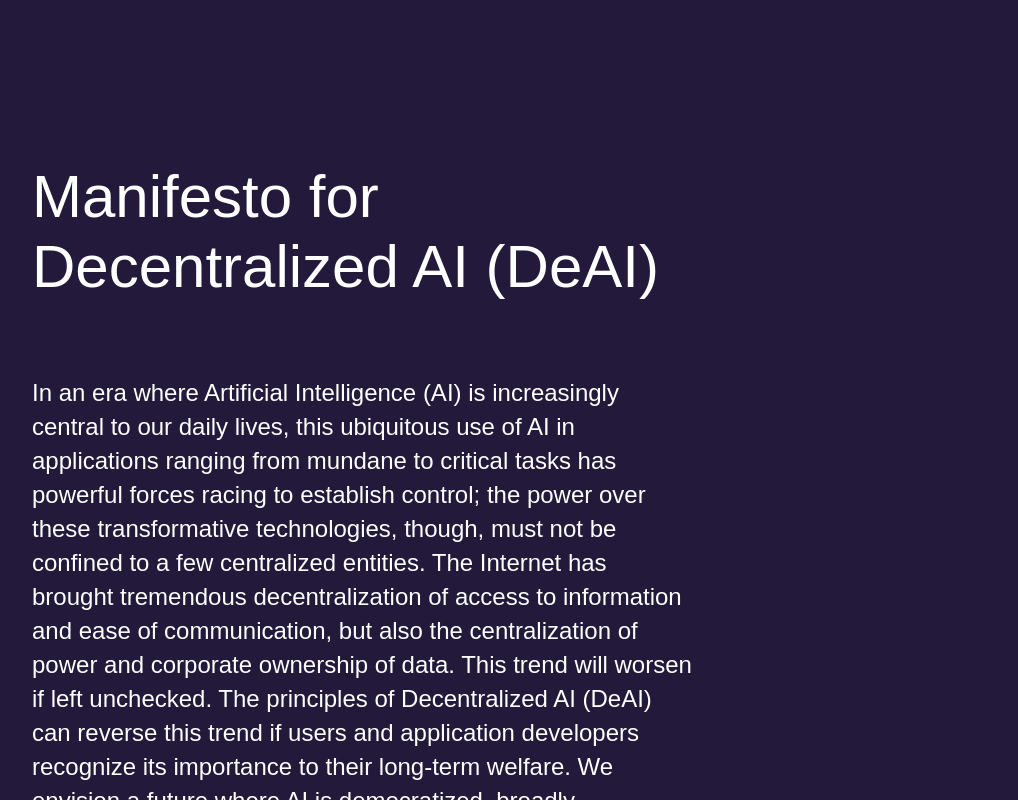
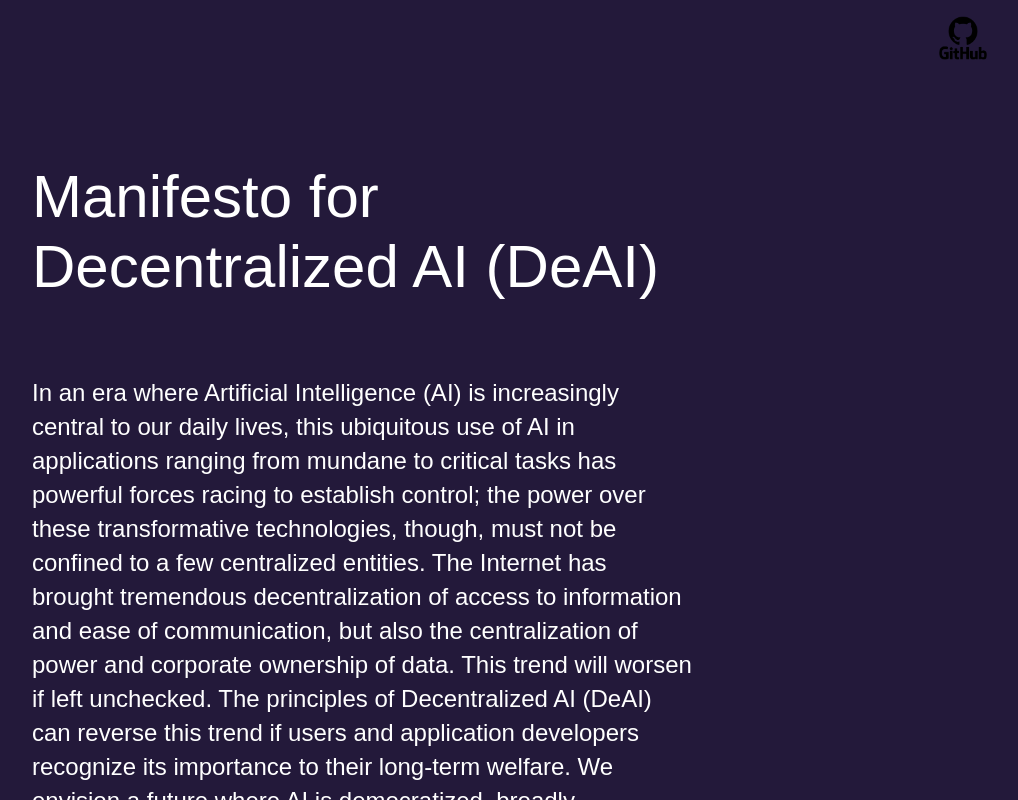
Before and after one commit to hankolious/ManifestoForDecentralizedAI, a React (Vite) app: page / in a window 1280 px wide. Shown: the whole page, without its empty margins (262-1280 px from the left). Built offline with nearby package versions, Linux system fonts and the light colour scheme.

Commit message:
Add GitHub references

```diff
--- a/src/DeAIManifesto_frontend/src/AIManifestoPage.tsx
+++ b/src/DeAIManifesto_frontend/src/AIManifestoPage.tsx
@@ -126,6 +126,19 @@ const AIManifestoPage: React.FC<{
       exit={{ opacity: 0 }}
       ref={overlayRef}
     >
+      <div className="absolute top-4 right-4 z-50">
+        <a
+          href="https://github.com/DeAIWorkingGroupInternetComputer/ManifestoForDecentralizedAI"
+          target="_blank"
+          rel="noopener noreferrer"
+        >
+          <img
+            src="./GitHub-logo.png"
+            alt="GitHub Repository"
+            className="h-11"
+          />
+        </a>
+      </div>
       <div className="fixed inset-0"></div>
       <div
         className="relative container-10 px-6 py-12 text-white"
@@ -201,6 +214,17 @@ const AIManifestoPage: React.FC<{
                 ))}
               </ul>
 
+              <p className="text-white mb-6">
+                Sign the manifesto as an organization or project and add your logo to the list {" "}
+                <a
+                  href="https://github.com/DeAIWorkingGroupInternetComputer/ManifestoForDecentralizedAI/blob/main/README_signAsOrganization.md"
+                  target="_blank"
+                  className="text-blue-400 underline"
+                >
+                  by following this simple guide.
+                </a>
+              </p>
+
               {/* Individuals List */}
               {/* <h2 className="text-white text-2xl mb-6">Individuals for DeAI</h2>
               <ul>
```
Also changed, not shown: src/DeAIManifesto_frontend/public/GitHub-logo.png (added).
